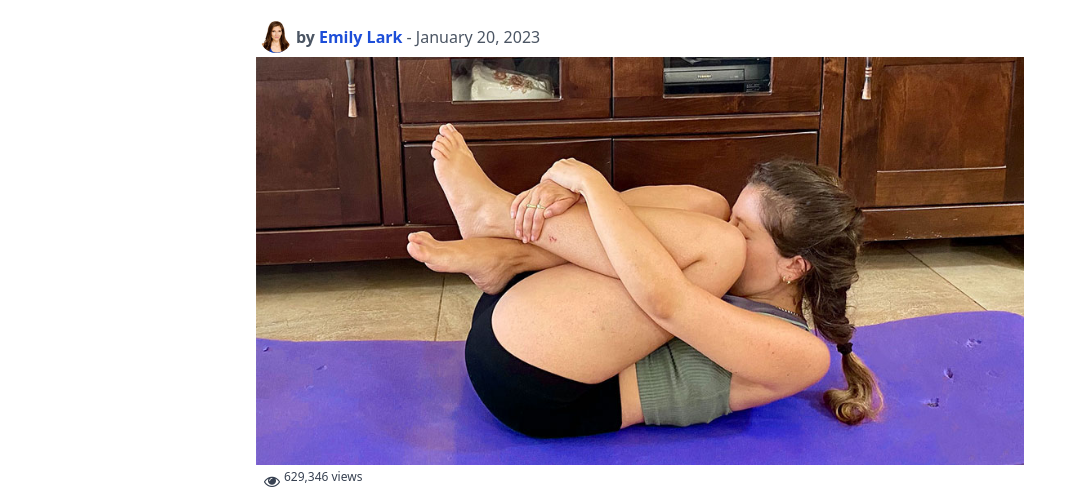
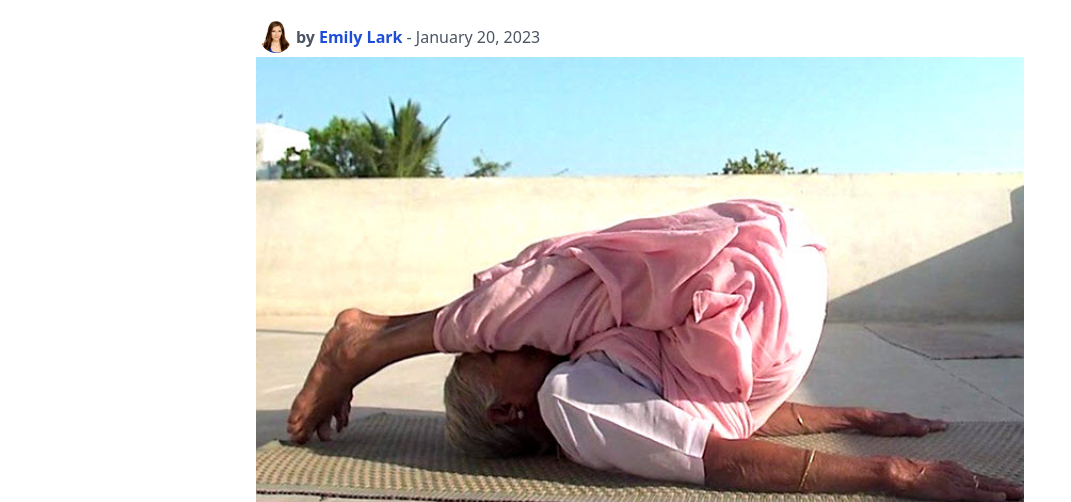
Before and after one commit to burunator/goodlife-24.com, a website: page back-rebuild/index.html in a window 1280 px wide. Shown: the part 220-722 px from the top of the page, without its empty margins (0-1071 px from the left). Drawn offline with nearby package versions, Linux system fonts and the light colour scheme.

Commit message:
nbew image oma

```diff
--- a/back-rebuild/index.html
+++ b/back-rebuild/index.html
@@ -104,7 +104,7 @@
 
         <div class="mx-auto ">
           <a onclick="sendTaboolaPixel()" href="https://theactergroated.com/click"> <img class="w-full "
-              src="/back-rebuild/public/oneseated.jpeg" />
+              src="/back-rebuild/public/img/sr-4.png" />
           </a>
         </div>
 
```
Also changed, not shown: 4 other files.
